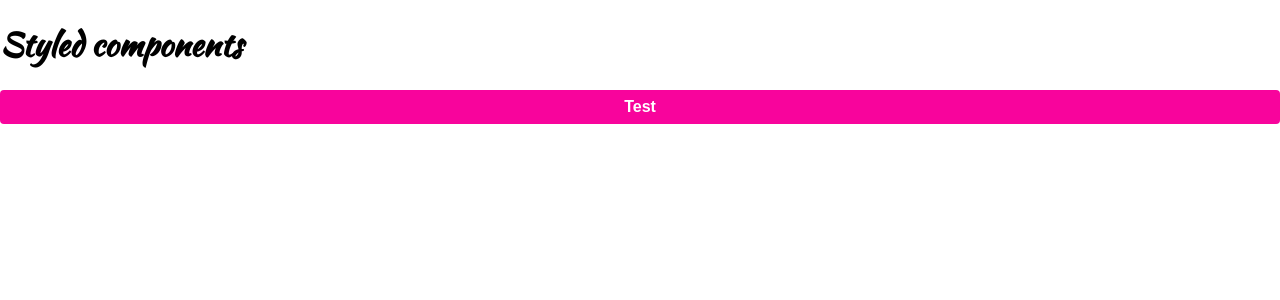
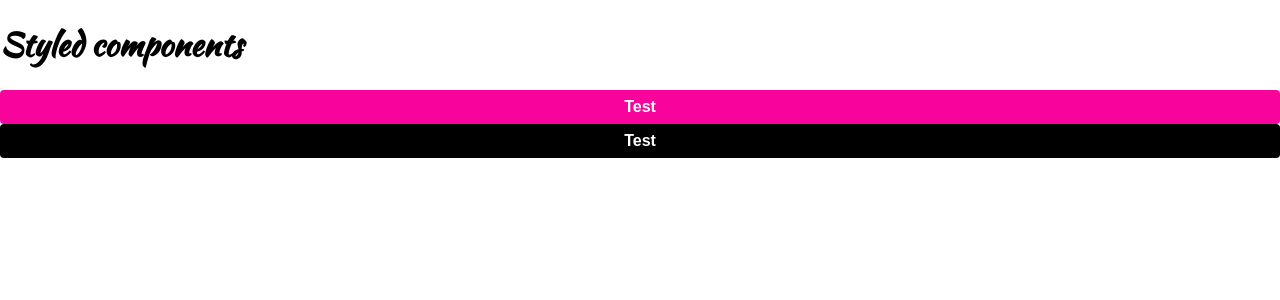
Before and after one commit to maxymlyskov/styled-comp-login, a React (Create React App) app: page / in a window 1280 px wide. Shown: the top 300 px of the page. Built offline with nearby package versions, Linux system fonts and the light colour scheme.

Commit message:
Added props rendering to styled components.

```diff
--- a/src/App.js
+++ b/src/App.js
@@ -18,6 +18,7 @@ function App() {
       <div>
         <h1>Styled components</h1>
         <Button>Test</Button>
+        <Button secondary>Test</Button>
       </div>
     </>
   );
--- a/src/components/common/Button.js
+++ b/src/components/common/Button.js
@@ -2,7 +2,7 @@ import styled from "styled-components";
 
 const Button = styled.button`
   color: white;
-  background: #f8049c;
+  background: ${(p) => (p.secondary ? "black" : "#f8049c")};
   font-weight: bold;
   padding: 8px;
   border-radius: 4px;
```
